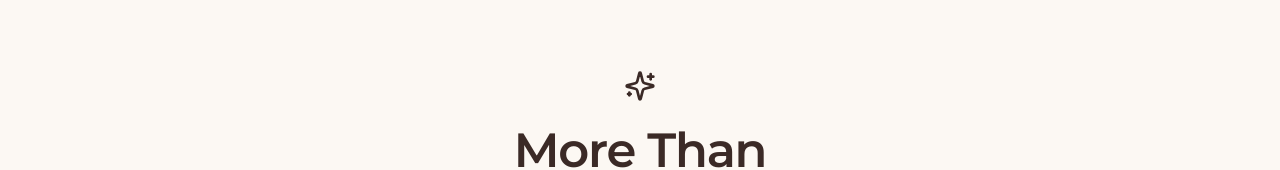
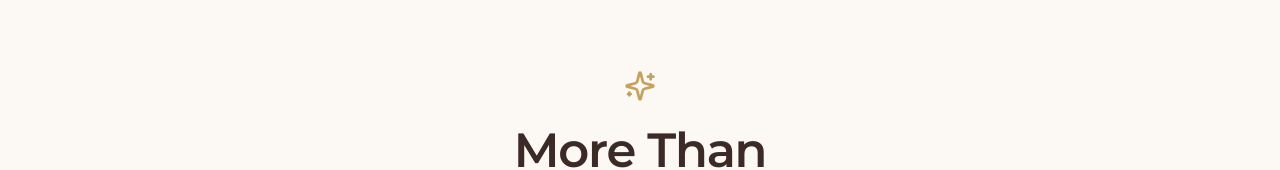
Before and after one commit to kevin-phan-25/just-wax-by-kim, a Next.js app: page / in a window 1280 px wide. Shown: the part 1074-1244 px from the top of the page. Built offline with nearby package versions, Linux system fonts and the light colour scheme; a web font is replaced by a local one.

Commit message:
Update globals.css

```diff
--- a/app/globals.css
+++ b/app/globals.css
@@ -1,5 +1,26 @@
+/**
+ * -----------------------------------------------------------------------------
+ * File: app/globals.css
+ *
+ * Created: July 27, 2026
+ *
+ * Description:
+ * Global styles + Tailwind v4 theme tokens.
+ *
+ * Changes:
+ * - July 27, 2026
+ *   - Added full @theme block so brand-* utilities work
+ *   - Refined palette for elegance, trust, and luxury
+ *   - Kept existing CSS variables for compatibility
+ *
+ * -----------------------------------------------------------------------------
+ */
+
 @import "tailwindcss";
 
+/* ─────────────────────────────────────────
+   CSS Variables (used by body + selection)
+   ───────────────────────────────────────── */
 :root {
   --background: #FCF8F3;
   --foreground: #3B2A26;
@@ -11,6 +32,31 @@
   --espresso: #3B2A26;
 }
 
+/* ─────────────────────────────────────────
+   Tailwind v4 Theme Tokens
+   These power: bg-brand-gold, text-brand-black, etc.
+   ───────────────────────────────────────── */
+@theme {
+  /* Brand colors */
+  --color-brand-gold: #C6A15B;
+  --color-brand-champagne: #D8B4A0;
+  --color-brand-rose: #E8C8BC;
+  --color-brand-taupe: #8C7468;
+  --color-brand-espresso: #3B2A26;
+  --color-brand-black: #1A1614;
+  --color-brand-white: #FFFFFF;
+  --color-brand-border: #E8DFD6;
+  --color-brand-cream: #FCF8F3;
+  --color-brand-muted: #8C7468;
+
+  /* Map common aliases so existing classes keep working */
+  --color-brand-primary: #C6A15B;
+  --color-brand-secondary: #E8C8BC;
+}
+
+/* ─────────────────────────────────────────
+   Base styles
+   ───────────────────────────────────────── */
 body {
   background: var(--background);
   color: var(--foreground);
```
